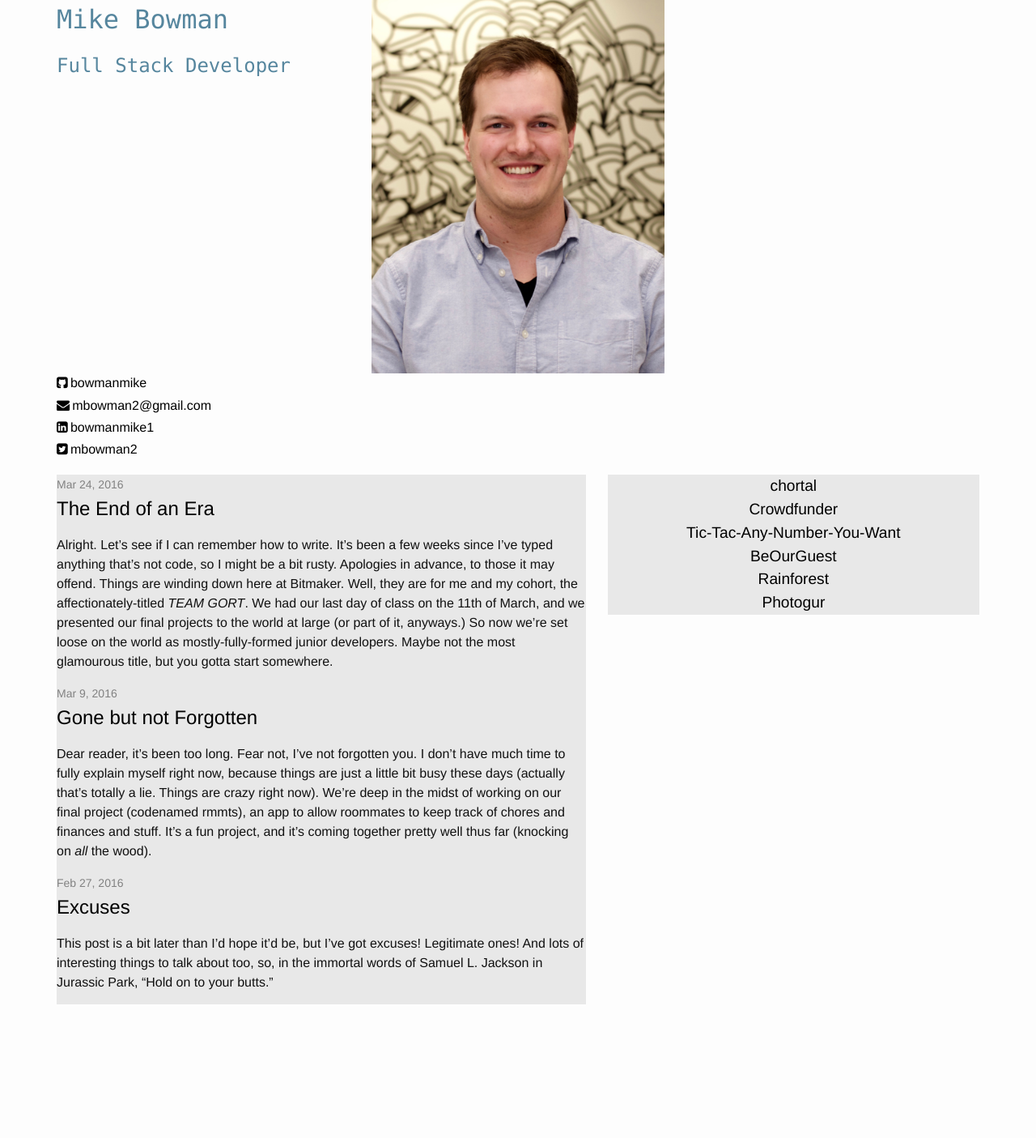
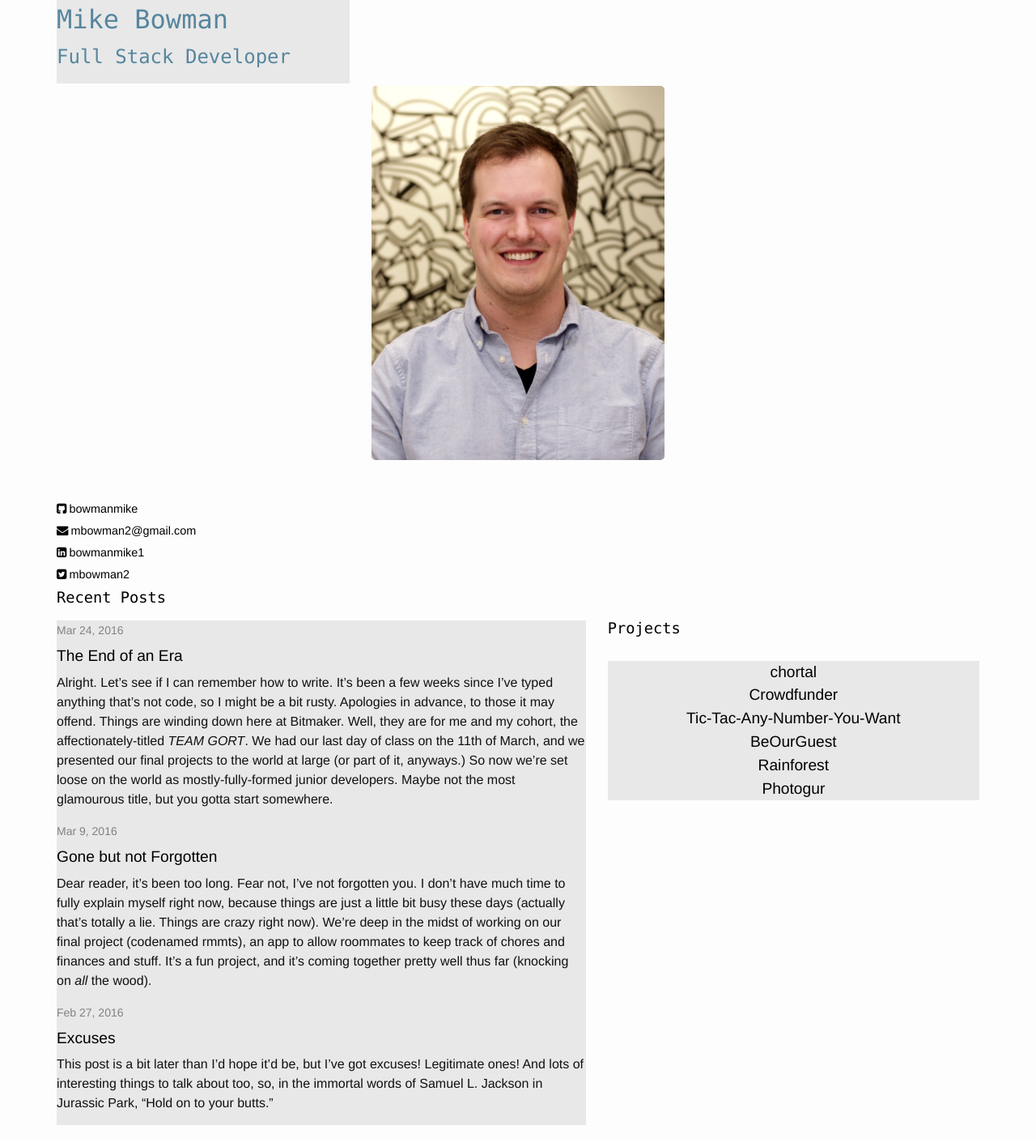
Before and after one commit to bowmanmike/bowmanmike.github.io, a Jekyll site: the page built from index.html, in a window 1280 px wide. Shown: the whole page at 81% size. Built offline with Jekyll 4.4.1, drawn with Linux system fonts in a browser that asks for light colours; before the commit the page ends 1256 px from its top, so only the background shows below that.

Commit message:
work on mobile index styling

```diff
--- a/css/index.scss
+++ b/css/index.scss
@@ -29,6 +29,12 @@
   @include span-columns(12);
   color: $brand-color;
   font-family: $header-font-family;
+  background-color: $grey-color-light;
+  margin-bottom: 0.2rem;
+
+  h1 {
+    margin-bottom: 0.25rem;
+  }
 
   @include media($medium-screen-up) {
     @include span-columns(4);
@@ -37,15 +43,19 @@
 
 #index-profile-photo {
   @include span-columns(5);
+  border-radius: 5px;
+  margin-bottom: 1rem;
 
   @include media($medium-screen-up) {
     @include span-columns(4);
+    @include shift(4);
   }
 }
 
 .index-nav {
   @include span-columns(7);
   text-align: left;
+  margin-top: 2rem;
 
   .index-nav-list {
     list-style-type: none;
@@ -60,7 +70,21 @@
 
       a {
         color: black;
+        font-size: 0.9rem;
       }
+    }
+  }
+}
+
+.index-content {
+  @include span-columns(12);
+
+  .index-content-header {
+    margin-bottom: 0.6rem;
+    font-family: $header-font-family;
+
+    a {
+      color: black;
     }
   }
 }
@@ -70,6 +94,7 @@
   height: 7rem;
   overflow: auto;
   margin: 1rem auto;
+  margin-top: 0.25rem;
   background-color: $grey-color-light;
 
   @include media($medium-screen-up) {
@@ -78,8 +103,13 @@
     height: auto;
   }
 
+  h2 {
+    margin-bottom: 0.3rem;
+  }
+
   .index-post-link {
     color: black;
+    font-size: 1.2rem;
   }
 
   .index-post-excerpt {
--- a/index.html
+++ b/index.html
@@ -21,6 +21,8 @@
   </div>
 </div>
 
+<div class="index-content">
+  <h3 class="index-content-header"><a href="{{ site.url }}/blog/">Recent Posts</a></h3>
   <div class="index-blog">
     {% for post in site.posts limit:3 %}
       <span class="post-meta">{{ post.date | date: "%b %-d, %Y" }}</span>
@@ -33,9 +35,11 @@
     {% endfor %}
   </div>
 
+  <h3 class="index-content-header"><a href="{{ site.url }}/projects">Projects</a></h3>
   <div class="index-projects">
     {% assign projects = (site.projects | sort "date" | reverse) %}
     {% for project in projects %}
       <a href="{{ project.url | prepend: site.baseurl }}" class="index-project-link">{{ project.title }}</a>
     {% endfor %}
   </div>
+</div>
```
Lines whose indentation alone changed are shown as unchanged.
